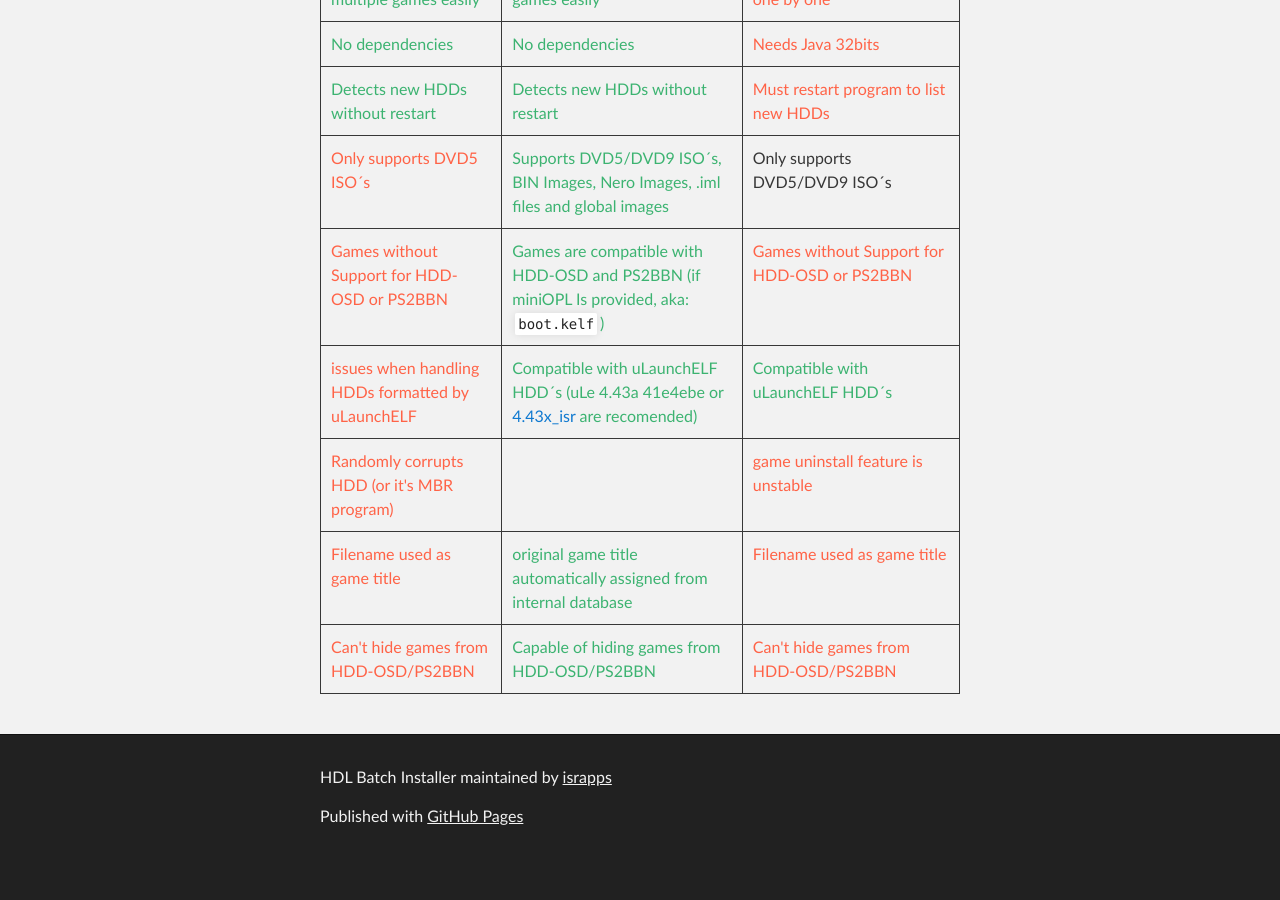
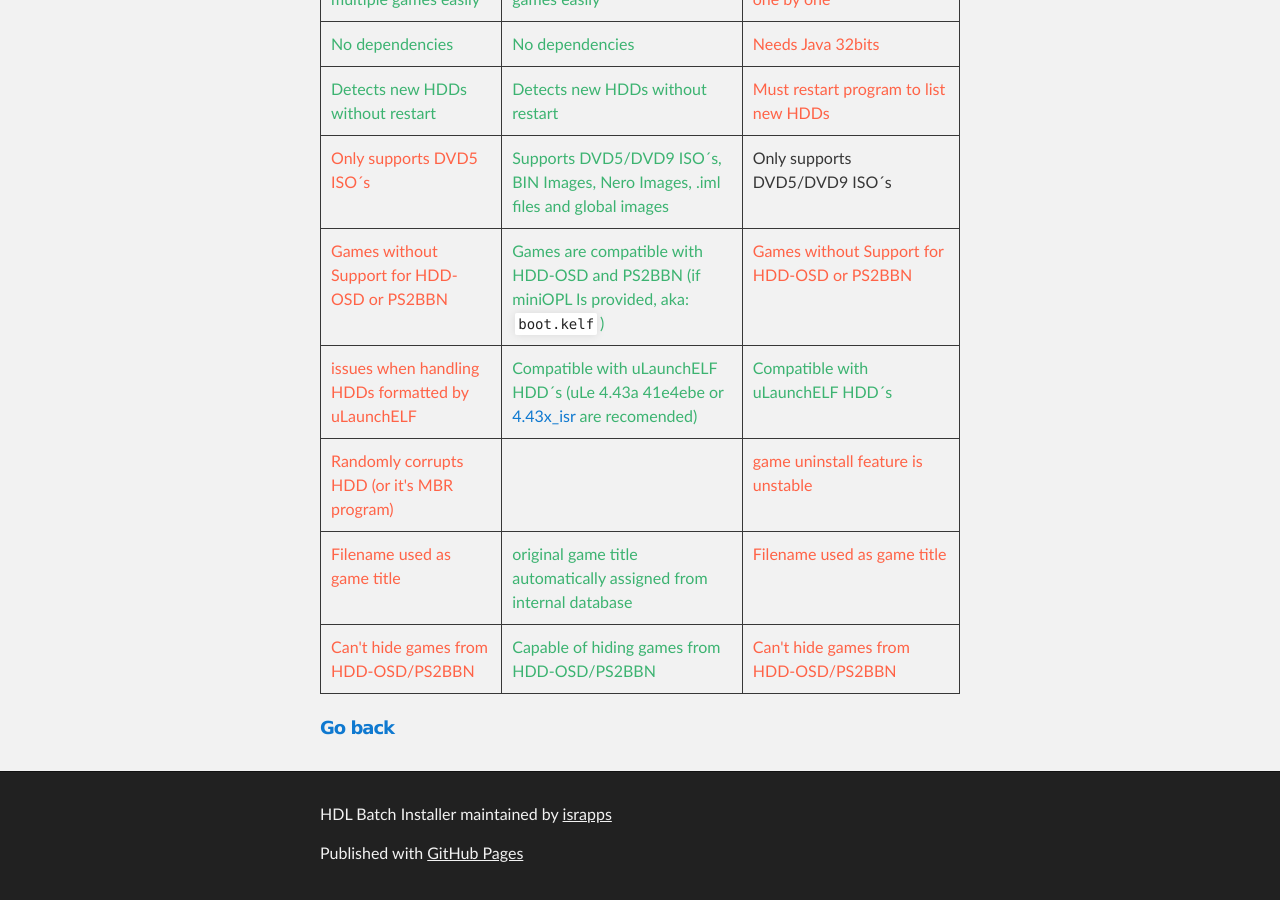
Before and after one commit to israpps/HDL-Batch-installer, a Jekyll site: the page built from why_hdlbinst_is_better.md, in a window 1280 px wide and 900 px high, scrolled down 882 px. Built offline with Jekyll 4.4.1, drawn with Linux system fonts in a browser that asks for light colours; our own code applies the rules of GitHub Pages for plain Markdown files; before the commit the page ends 1745 px from its top, so only the background shows below that.

Commit message:
Update why_hdlbinst_is_better.md

```diff
--- a/why_hdlbinst_is_better.md
+++ b/why_hdlbinst_is_better.md
@@ -95,3 +95,6 @@ i´ll list it´s strengths compared to other programs:
   </tr>
 </table>
 -->
+
+
+##### [Go back](./)
```
